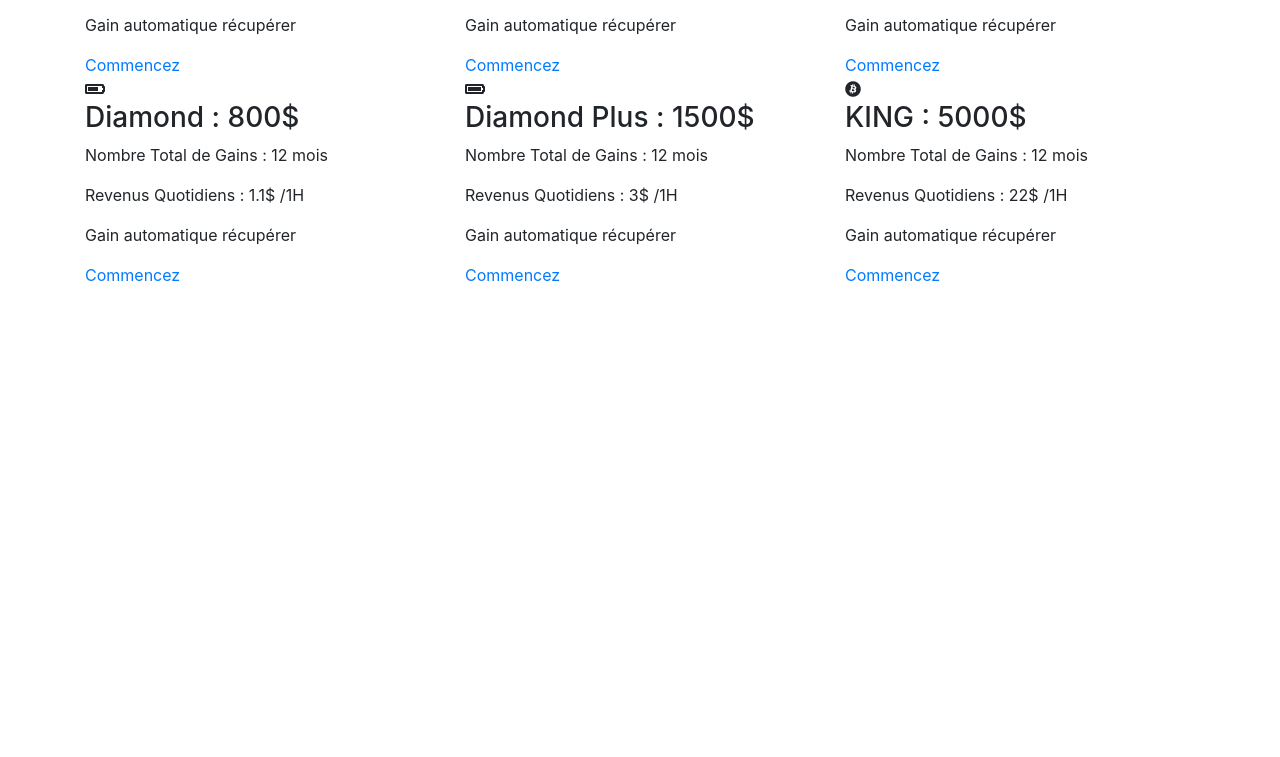
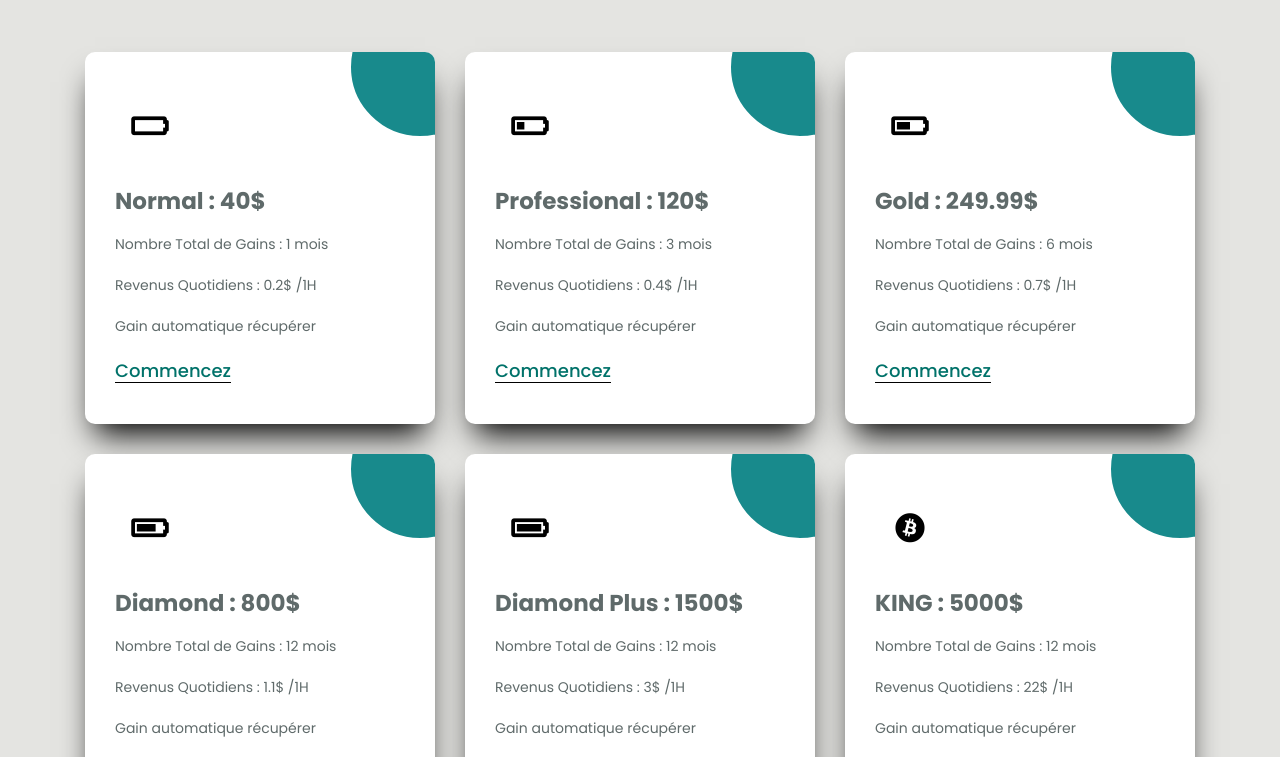
Before and after one commit to roleta000/FastTimerTime01, a plain HTML site: page index.html in a window 1280 px wide. Shown: the part 179-936 px from the top of the page. Before the commit the page ends 800 px from the top, so only its background shows below. Drawn offline with nearby package versions, Linux system fonts and the light colour scheme.

Commit message:
Update index.html

```diff
--- a/index.html
+++ b/index.html
@@ -6,7 +6,7 @@
     <meta name="viewport" content="width=device-width, initial-scale=1.0">
     <title>Document</title>
     <link rel="stylesheet" type="text/css" href="page2.css">
-    <link rel="stylesheet" type="text/css" href="page2.css">
+    <link rel="stylesheet" type="text/css" href="style.css">
 <link rel="stylesheet" type="text/css" href="https://cdnjs.cloudflare.com/ajax/libs/font-awesome/5.11.2/css/all.min.css">
 <link rel="stylesheet" type="text/css" href="https://cdnjs.cloudflare.com/ajax/libs/font-awesome/5.11.2/css/fontawesome.min.css">
 <link rel="stylesheet" type="text/css" href="https://cdnjs.cloudflare.com/ajax/libs/twitter-bootstrap/4.4.1/css/bootstrap.css">
```
